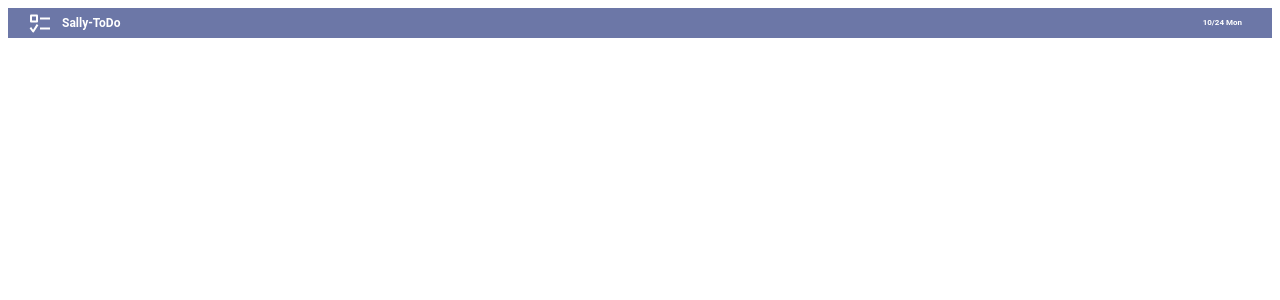
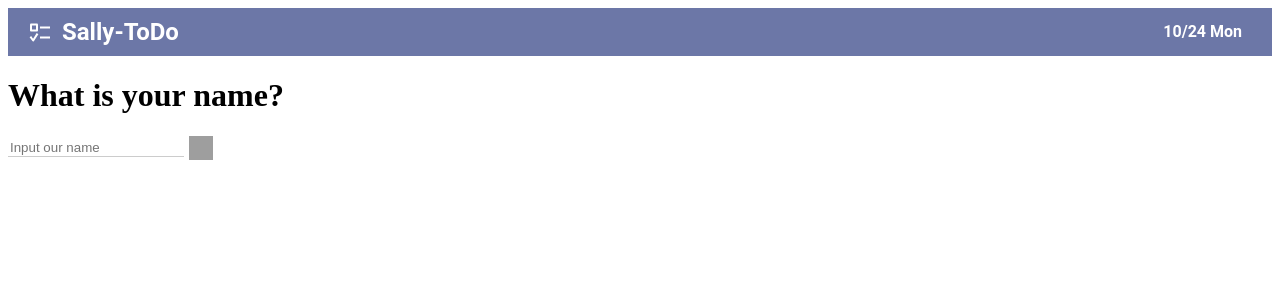
Before and after one commit to HaruToy/b5-sally-front, a Vue app: page / in a window 1280 px wide. Shown: the top 300 px of the page. Built offline with nearby package versions, Linux system fonts and the light colour scheme; grey boxes are pictures that could not be loaded.

Commit message:
#5 story - textfield

```diff
--- a/src/App.vue
+++ b/src/App.vue
@@ -1,14 +1,18 @@
 <template>
   <div id="app">
     <TopBar></TopBar>
+    <h1>What is your name?</h1>
+    <TextField></TextField>
   </div>
 </template>
 <script>
 import TopBar from './components/TopBar.vue'
+import TextField from './components/TextField.vue'
 
 export default {
   components:{
-    'TopBar':TopBar
+    'TopBar':TopBar,
+    'TextField':TextField,
   }
 }
 </script>
--- /dev/null
+++ b/src/components/TextField.vue
@@ -0,0 +1,146 @@
+<template>
+  <div>
+    <form class="todo-textfield" action="">
+      <div class="todo-textfield__inputfield">
+        <div class="todo-textfield__inputfield__input">
+          <input
+            ref="myname"
+            class="todo-textfield__inputfield__input--input"
+            aria-label="test"
+            type="text"
+            placeholder="Input our name"
+            :value="inputText"
+            @input="IsInput"
+            @blur="outFocus"
+            @focus="onFocus"
+          />
+            <button v-if="inputText" class="todo-textfield__inputfield__input--deletebutton" type="button" @click="deleteName"></button>
+        </div>
+          <!--<button class="todo-textfield__inputfield--underline"></button>-->
+      </div>
+
+      <button v-if="sending&&inputText" class="todo-textfield__sendbutton--texting" type="button"></button>
+      <button v-else class="todo-textfield__sendbutton" type="button"></button>
+    </form>
+  </div>
+</template>
+
+<script>
+// import Vue from 'vue';
+
+export default {
+  name: 'TextField.vue',
+  data() {
+  return {
+    inputText:'',
+    sending:''
+    };
+  },
+  methods:{
+    IsInput(event){
+      const updatedText = event.target.value;
+      this.inputText = updatedText;
+    },
+    outFocus(){
+      this.sending=''
+    },
+    onFocus(){
+      this.sending='1'
+    },
+    deleteName(){
+      this.inputText=null;
+
+      this.$nextTick(() => {
+        this.$refs.myname.focus()
+
+      })
+    }
+
+  }
+
+};
+</script>
+
+<style lang="scss" scoped>
+$font-family: 'Roboto';
+$font-color: #ffffff;
+
+.todo-textfield {
+  display: flex;
+  flex-direction: row;
+  justify-content: left;
+  align-items: center;
+
+  &__inputfield {
+    flex-direction: column;
+    align-items: center;
+    padding: 0;
+    font-size: 0;
+
+    &__input {
+
+      display: flex;
+      position: relative;
+      &--input {
+        position: relative;
+        border: 0;
+        width: 95%;
+        border-left-width:0;
+        border-right-width:0;
+        border-top-width:0;
+        border-bottom: solid 1px #CCCCCC;
+      }
+      &--input:focus {
+        border: 0;
+        width: 95%;
+        outline: none;
+        border-left-width:0;
+        border-right-width:0;
+        border-top-width:0;
+        border-bottom: solid 1px dodgerblue;
+      }
+
+      &--deletebutton {
+        width: 20px;
+        height: 20px;
+        position: absolute;
+        top: 0;
+        right: 0;
+        background: url('~/src/assets/deletebutton.svg');
+        background-size: 18px 18px;
+        border:none;
+        cursor: pointer;
+
+      }
+
+    }
+    &--underline {
+      width: 99%;
+      background: url('~/src/assets/textfieldunderline.svg');
+      border: none;
+      &--active {
+        background: url('~/src/assets/inputactive.svg');
+        width: 99%;
+        border: none;
+      }
+    }
+
+  }
+
+
+  &__sendbutton {
+    width: 24px;
+    height: 24px;
+    background: url('~/src/assets/textfieldsendbutton.svg');
+    border: none 10px;
+    cursor: pointer;
+
+    &--texting {
+      @extend .todo-textfield__sendbutton !optional;
+      background: url('~/src/assets/sendbutton_active.svg');
+      color: dodgerblue;
+      cursor: default;
+    }
+  }
+}
+</style>
--- a/src/components/TopBar.vue
+++ b/src/components/TopBar.vue
@@ -20,8 +20,9 @@ export default {
   created(){
       const date=new Date();
     const dayStr = new Date(date.getFullYear(),date.getMonth()+1,date.getDay()-1).toString();
-      this.curDate=`${date.getMonth()+1}/${date.getDate()}
-      ${dayStr.slice(0, 3)}`
+      this.curDate=`${date.getMonth()+1}/${date.getDate()}\n
+      ${dayStr.slice(0, 3)}
+      `
     }
 };
 
@@ -36,7 +37,7 @@ $font-color: #ffffff;
   flex-direction: row;
   justify-content: space-between;
   align-items: center;
-  height: 30px;
+  height: 48px;
   background: #6c77a7;
   padding: 0 20px;
 
@@ -64,8 +65,8 @@ $font-color: #ffffff;
   &__title {
     font-family: $font-family;
     font-weight: 700;
-    font-size: 12px;
-    line-height: 14px;
+    font-size: 24px;
+    line-height: 24px;
     color: $font-color;
   }
 
@@ -81,8 +82,8 @@ $font-color: #ffffff;
     position: relative;
     font-family: $font-family;
     font-weight: 700;
-    font-size: 8px;
-    line-height: 10px;
+    font-size: 16px;
+    line-height: 20px;
     color: $font-color;
 
     &--today {
--- a/src/main.js
+++ b/src/main.js
@@ -1,7 +1,10 @@
 import Vue from 'vue';
 import App from './App.vue';
+import { store } from "./store";
 
+Vue.config.productionTip = false
 new Vue({
   el:'#app',
   render: h => h(App),
+  store,
 })
--- /dev/null
+++ b/src/store.js
@@ -0,0 +1,12 @@
+import Vue from "vue";
+import Vuex from "vuex";
+
+Vue.use(Vuex);
+
+// eslint-disable-next-line import/prefer-default-export
+export const store = new Vuex.Store({
+  state: {
+
+  }
+  // ...
+});
```
